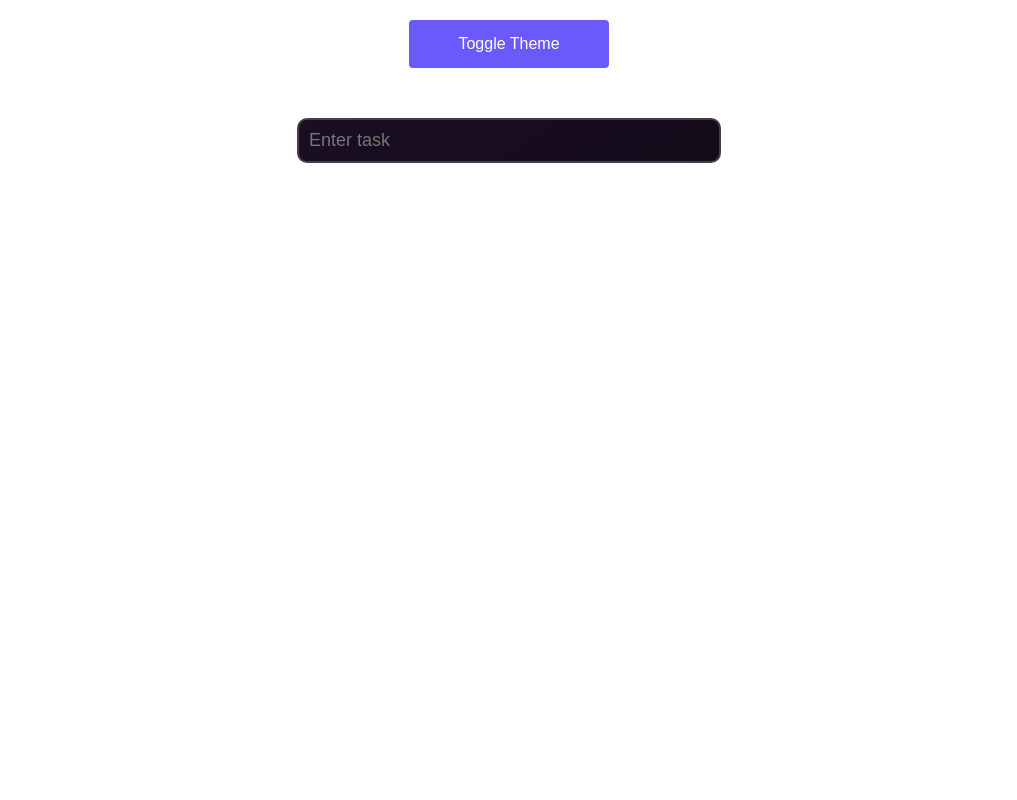
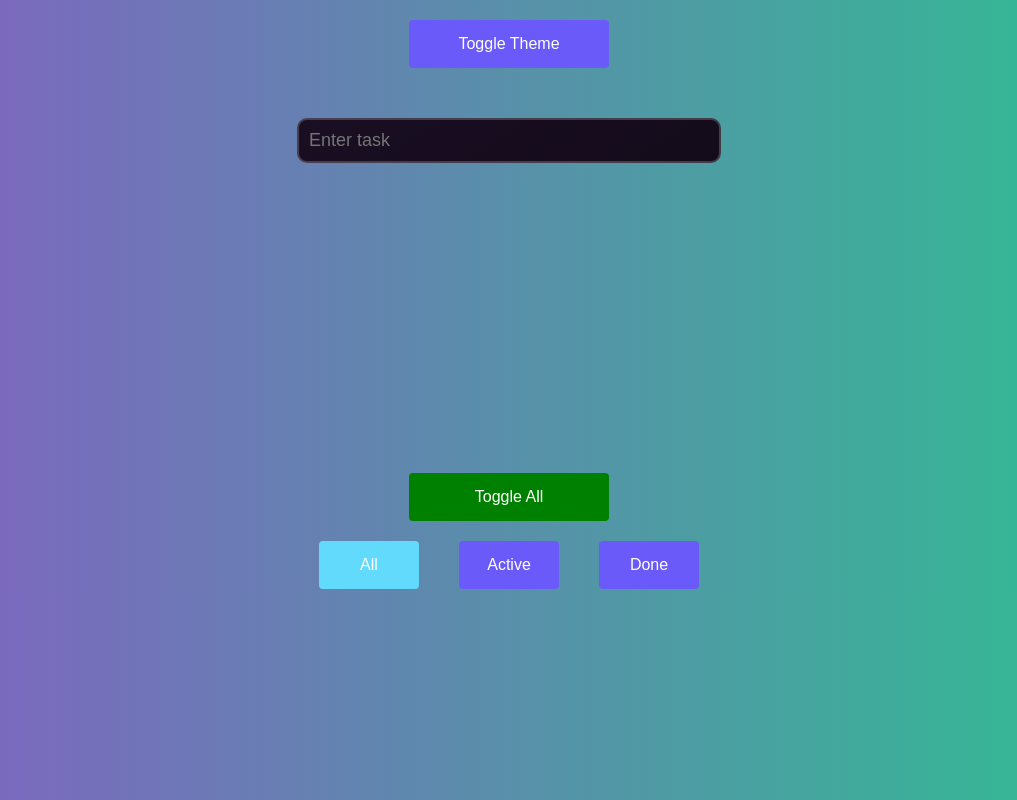
Before and after one commit to Long1610/todo-list, a React (Create React App) app: page / in a window 1280 px wide. Shown: the whole page, without its empty margins (131-1148 px from the left). Built offline with nearby package versions, Linux system fonts and the light colour scheme.

Commit message:
update code

```diff
--- a/src/App.css
+++ b/src/App.css
@@ -89,6 +89,7 @@
 #form:hover {
   border: 2px solid rgba(255, 255, 255, 0.5);
 }
+
 #form:focus {
   border: 2px solid rgba(255, 255, 255, 0.5);
   background: linear-gradient(to left top, #000, #4e2d69) fixed;
@@ -112,33 +113,11 @@
 }
 
 .btn-toggle-all {
-  background: #373b44; /* fallback for old browsers */
-  background: -webkit-linear-gradient(
-    to right,
-    #4286f4,
-    #373b44
-  ); /* Chrome 10-25, Safari 5.1-6 */
-  background: linear-gradient(
-    to right,
-    #4286f4,
-    #373b44
-  ); /* W3C, IE 10+/ Edge, Firefox 16+, Chrome 26+, Opera 12+, Safari 7+ */
+  background-color: green;
 }
 
 .btn-all {
   width: 100px;
   margin: 0 20px;
-  background: #8360c3; /* fallback for old browsers */
-  background: -webkit-linear-gradient(
-    to right,
-    #2ebf91,
-    #8360c3
-  ); /* Chrome 10-25, Safari 5.1-6 */
-  background: linear-gradient(
-    to right,
-    #2ebf91,
-    #8360c3
-  ); /* W3C, IE 10+/ Edge, Firefox 16+, Chrome 26+, Opera 12+, Safari 7+ */
-
   padding: 15px 10px;
 }
--- a/src/App.js
+++ b/src/App.js
@@ -1,35 +1,46 @@
-import './App.css';
+import "./App.css";
 import { useContext, useState, useEffect } from "react";
-import { ThemeProvider, createGlobalStyle } from "styled-components";
+import styled, { ThemeProvider, createGlobalStyle } from "styled-components";
 import Context from "./store/context";
 import { addToDo, removeToDo, changeStatus, updateTodo } from "./store/actions";
-import TodoList from './containers/TodoList';
+import TodoList from "./containers/TodoList";
 
 const lightTheme = {
   textColor: "#000",
-  background: "#fff"
+  background: "linear-gradient(to right, #8360c3, #2ebf91)",
 };
 
 const darkTheme = {
   textColor: "#fff",
-  background: "#000"
+  background: "#000",
 };
 
 const Global = createGlobalStyle`
   body {
-    background-color: ${({ theme }) => theme.background};
+    background: ${({ theme }) => theme.background};
     transition: all 200ms;
     color: ${({ theme }) => theme.textColor}
   }
 `;
 
-let id = 0
+let todoID = 0;
+
+const arrButton = [
+  { title: "All", value: "" },
+  { title: "Active", value: "active" },
+  { title: "Done", value: "done" },
+];
+
+const Button = styled.button`
+  background-color: ${(props) => props.isActive && "#61dafb"};
+`;
 
 function App() {
   const [state, dispatch] = useContext(Context);
   const [theme, setTheme] = useState("light");
   const [arr, setArr] = useState([]);
   const [status, setStatus] = useState("");
+
   const toggleTheme = () => {
     if (theme === "light") {
       setTheme("dark");
@@ -39,55 +50,83 @@ function App() {
   };
 
   const onDetele = (id) => {
-    dispatch(removeToDo(id))
-  }
+    dispatch(removeToDo(id));
+  };
 
   const onKeyUp = (e) => {
     if (e.key === "Enter") {
-      dispatch(addToDo({ title: e.target.value, status: "active", id: ++id }));
+      dispatch(
+        addToDo({ title: e.target.value, status: "active", id: ++todoID })
+      );
     }
   };
 
   const onChangeStatus = (id) => {
     dispatch(changeStatus(id));
-  }
+  };
 
   useEffect(() => {
     if (status === "") {
-      setArr(state.todo)
+      setArr(state.todo);
     } else if (status === "active") {
-      setArr(state.todo.filter(x => x.status === "active"));
+      setArr(state.todo.filter((x) => x.status === "active"));
     } else if (status === "done") {
-      setArr(state.todo.filter(x => x.status === "done"));
+      setArr(state.todo.filter((x) => x.status === "done"));
     }
-  }, [status, state.todo])
+  }, [status, state.todo]);
 
   const toggleAll = () => {
-    const newArr = arr.map(x => x.status === "done" ? { ...x, status: "active" } : { ...x, status: "done" })
-    setArr(newArr)
-    const arrId = newArr.map(x => x.id)
-    const filterData = state.todo.filter(x => !arrId.includes(x.id))
-    const newData = [...newArr, ...filterData].sort((a, b) => a.id - b.id)
+    const newArr = arr.map((x) =>
+      x.status === "done"
+        ? { ...x, status: "active" }
+        : { ...x, status: "done" }
+    );
+    setArr(newArr);
+    const arrId = newArr.map((x) => x.id);
+    const filterData = state.todo.filter((x) => !arrId.includes(x.id));
+    const newData = [...newArr, ...filterData].sort((a, b) => a.id - b.id);
     dispatch(updateTodo(newData));
-  }
+  };
 
   return (
     <div className="App">
       <ThemeProvider theme={theme === "light" ? lightTheme : darkTheme}>
         <Global />
-        <div><button className="button-theme" onClick={toggleTheme}>Toggle Theme</button></div>
+        <div>
+          <button className="button-theme" onClick={toggleTheme}>
+            Toggle Theme
+          </button>
+        </div>
         <div className="wrapper-input">
-          <input id="form" type="text" placeholder="Enter task" onKeyUp={onKeyUp} />
+          <input
+            id="form"
+            type="text"
+            placeholder="Enter task"
+            onKeyUp={onKeyUp}
+            data-testid="input"
+          />
         </div>
-        <TodoList data={arr} onDelete={onDetele} changeStatus={onChangeStatus} />
-        {state.todo && state.todo.length > 0 && <div className="wrapper-button">
-          <button className="button-theme btn-toggle-all" onClick={toggleAll}>Toggle All</button>
+        <TodoList
+          data={arr}
+          onDelete={onDetele}
+          changeStatus={onChangeStatus}
+        />
+        <div className="wrapper-button">
+          <button className="button-theme btn-toggle-all" onClick={toggleAll}>
+            Toggle All
+          </button>
           <div className="filter">
-            <button className="button-theme btn-all" onClick={() => setStatus("")}>All</button>
-            <button className="button-theme btn-all" onClick={() => setStatus("active")}>Active</button>
-            <button className="button-theme btn-all" onClick={() => setStatus("done")}>Done</button>
+            {arrButton.map((x) => (
+              <Button
+                className="button-theme btn-all"
+                onClick={() => setStatus(x.value)}
+                isActive={status === x.value}
+              >
+                {x.title}
+              </Button>
+            ))}
           </div>
-        </div>}
+        </div>
       </ThemeProvider>
     </div>
   );
--- a/src/components/TodoItem.jsx
+++ b/src/components/TodoItem.jsx
@@ -14,6 +14,7 @@ const TodoItem = ({ item, onDelete, changeStatus }) => {
         isDone={isDone}
         onClick={changeStatus}
         className="wrapper-item"
+        data-testid="todo"
       >
         <span>{item.title}</span>
         <img
@@ -21,6 +22,7 @@ const TodoItem = ({ item, onDelete, changeStatus }) => {
           alt="remove"
           className="remove-icon"
           onClick={onDelete}
+          data-testid="deleteButton"
         />
       </TextChange>
     </>
--- a/src/containers/TodoList.jsx
+++ b/src/containers/TodoList.jsx
@@ -6,10 +6,10 @@ const List = styled.ul`
   overflow-y: ${(props) => props.isMax && "auto"};
 `;
 const TodoList = ({ data, onDelete, changeStatus }) => {
-  const isMax = data.length > 5;
+  const isMax = data?.length > 5;
   return (
     <List className="todo-list" isMax={isMax}>
-      {data.map((x) => (
+      {data?.map((x) => (
         <TodoItem
           key={x.id}
           item={x}
--- a/src/store/reducer.js
+++ b/src/store/reducer.js
@@ -10,17 +10,23 @@ const reducer = (state, action) => {
     case "REMOVE_TO_DO":
       return {
         ...state,
-                todo: state.todo.filter((x) => x.id !== action.id)
+        todo: state.todo.filter((x) => x.id !== action.id),
       };
     case "CHANGE_STATUS":
       return {
         ...state,
-                todo: state.todo.map(x => x.id === action.id ? { ...x, status: "done" } : x)
+        todo: state.todo.map((x) =>
+          x.id === action.id
+            ? x.status === "active"
+              ? { ...x, status: "done" }
+              : { ...x, status: "active" }
+            : x
+        ),
       };
     case "UPDATE_TODO":
       return {
         ...state,
-                todo: action.data
+        todo: action.data,
       };
     default:
       return { ...state };
```
Also changed, not shown: src/store/actions.js (+8 -8 lines), src/store/provider.js (+4 -4 lines), 1 other file (tests, documents, lock files or other folders). Lines whose indentation alone changed are shown as unchanged.
